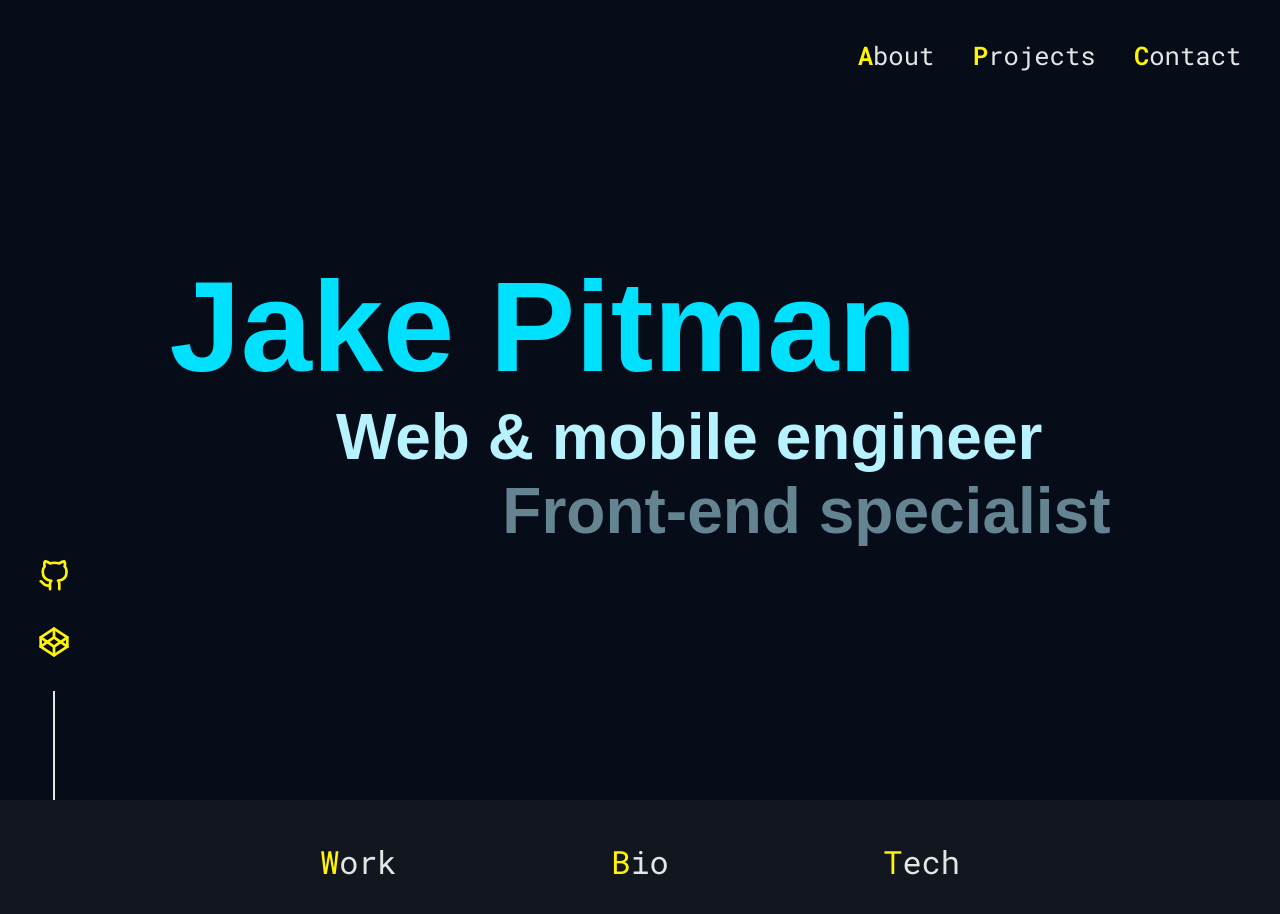
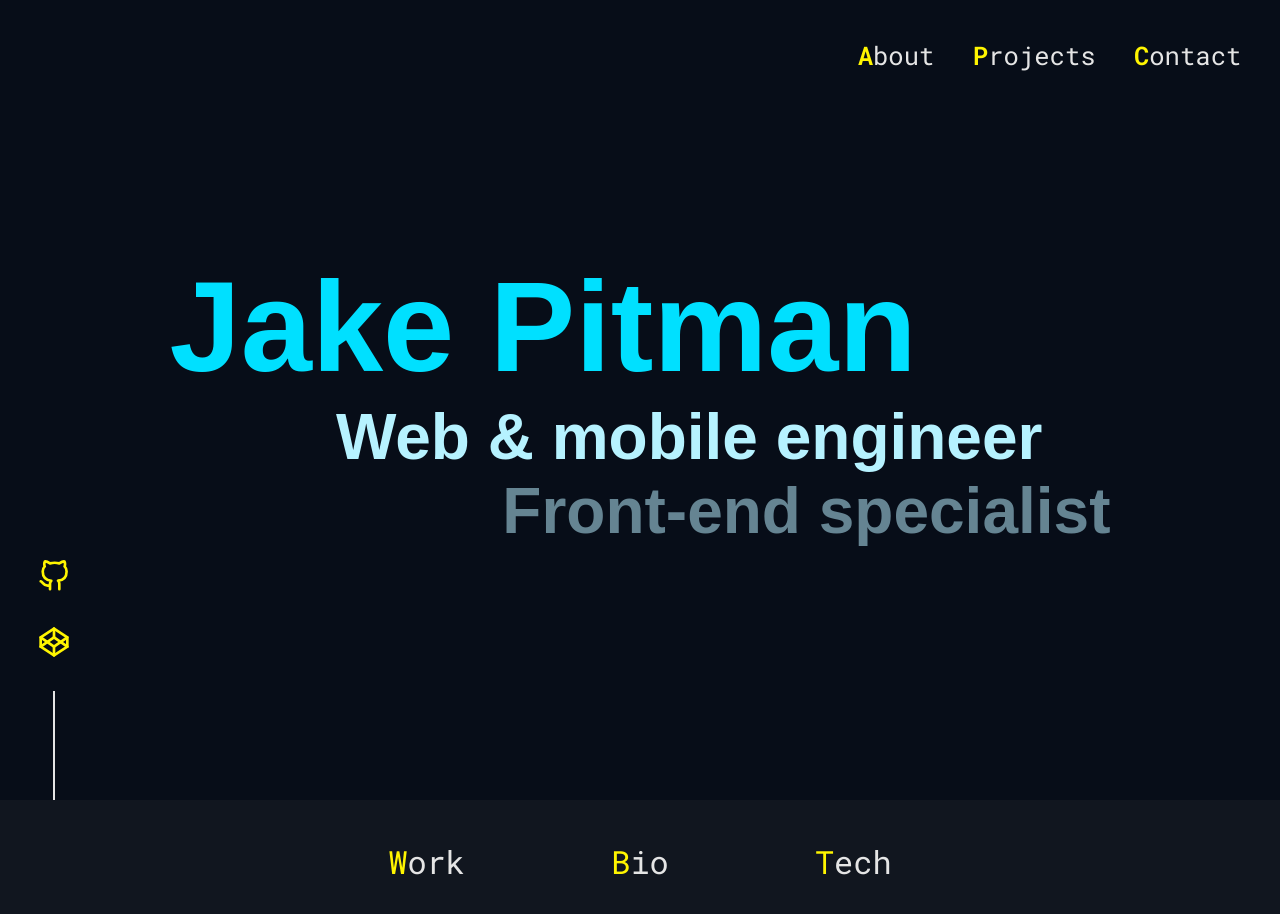
Before and after one commit to JakePitman/moreaporia, a React (Create React App) app: page / in a window 1280 px wide. Shown: the top 914 px of the page. Built offline with nearby package versions, Linux system fonts and the light colour scheme; a web font is replaced by a local one.

Commit message:
Add layer over about nav items

```diff
--- a/src/components/AboutPage/AboutNavigationLink.module.scss
+++ b/src/components/AboutPage/AboutNavigationLink.module.scss
@@ -2,13 +2,24 @@
 
 .container {
   flex: 1;
-  text-align: center;
-  cursor: pointer;
+  display: flex;
+  justify-content: center;
+  align-items: center;
 }
 
-.linkArea {
-  list-style: none;
+.textWrapper {
+  width: max-content;
+  height: max-content;
+  position: relative;
+  text-align: center;
+}
+
+.clickArea {
   cursor: pointer;
+  width: 100%;
+  height: 100%;
+  position: absolute;
+  z-index: 2;
 }
 
 .titleFirstLetter {
--- a/src/components/AboutPage/AboutNavigationLink.tsx
+++ b/src/components/AboutPage/AboutNavigationLink.tsx
@@ -10,12 +10,15 @@ type Props = {
 
 const AboutNavigationLink = ({ title }: Props) => {
   return (
-    <motion.li variants={linkVariants} className={styles.linkArea}>
-      <p className={styles.titleFirstLetter}>{title.slice(0, 1)}</p>
-      <p className={styles.titleRemainingLetters}>
-        {title.slice(1, title.length)}
-      </p>
-    </motion.li>
+    <motion.div variants={linkVariants} className={styles.container}>
+      <div className={styles.textWrapper}>
+        <div className={styles.clickArea} />
+        <p className={styles.titleFirstLetter}>{title.slice(0, 1)}</p>
+        <p className={styles.titleRemainingLetters}>
+          {title.slice(1, title.length)}
+        </p>
+      </div>
+    </motion.div>
   );
 };
 
```
